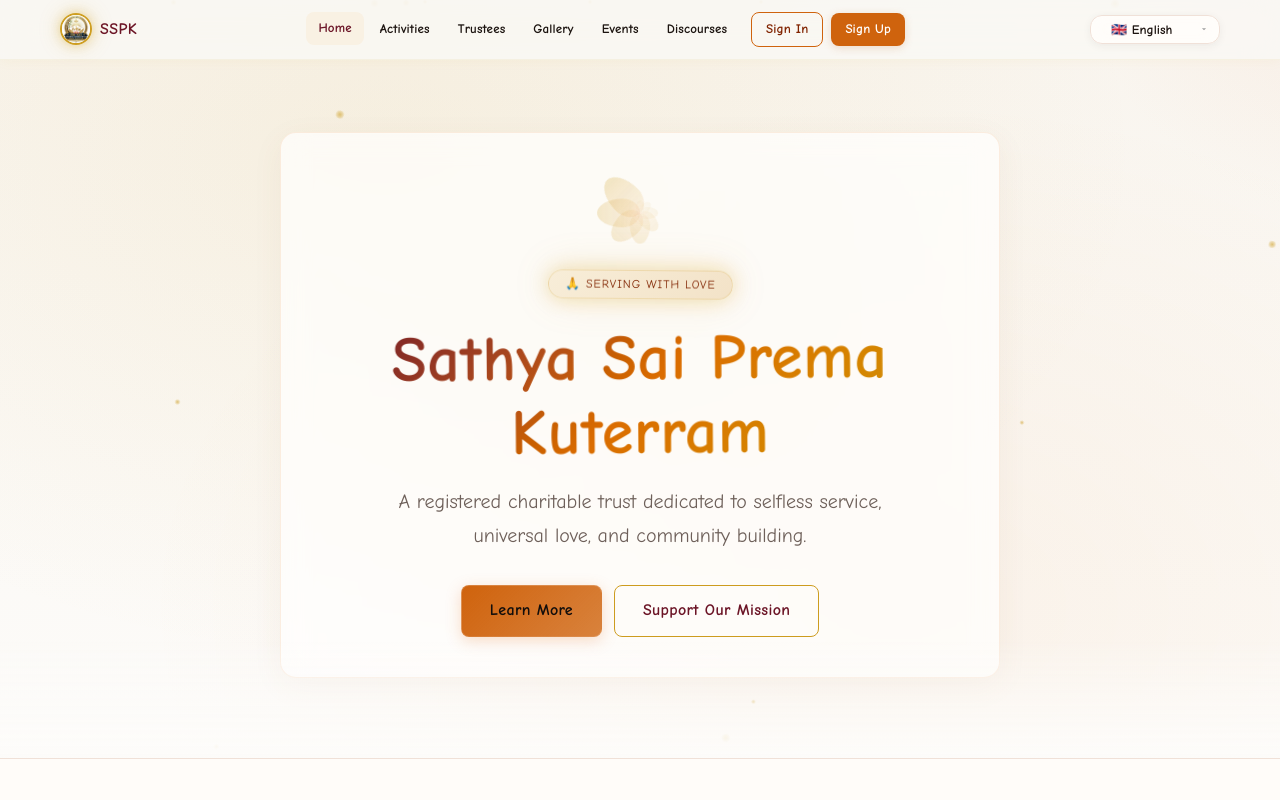
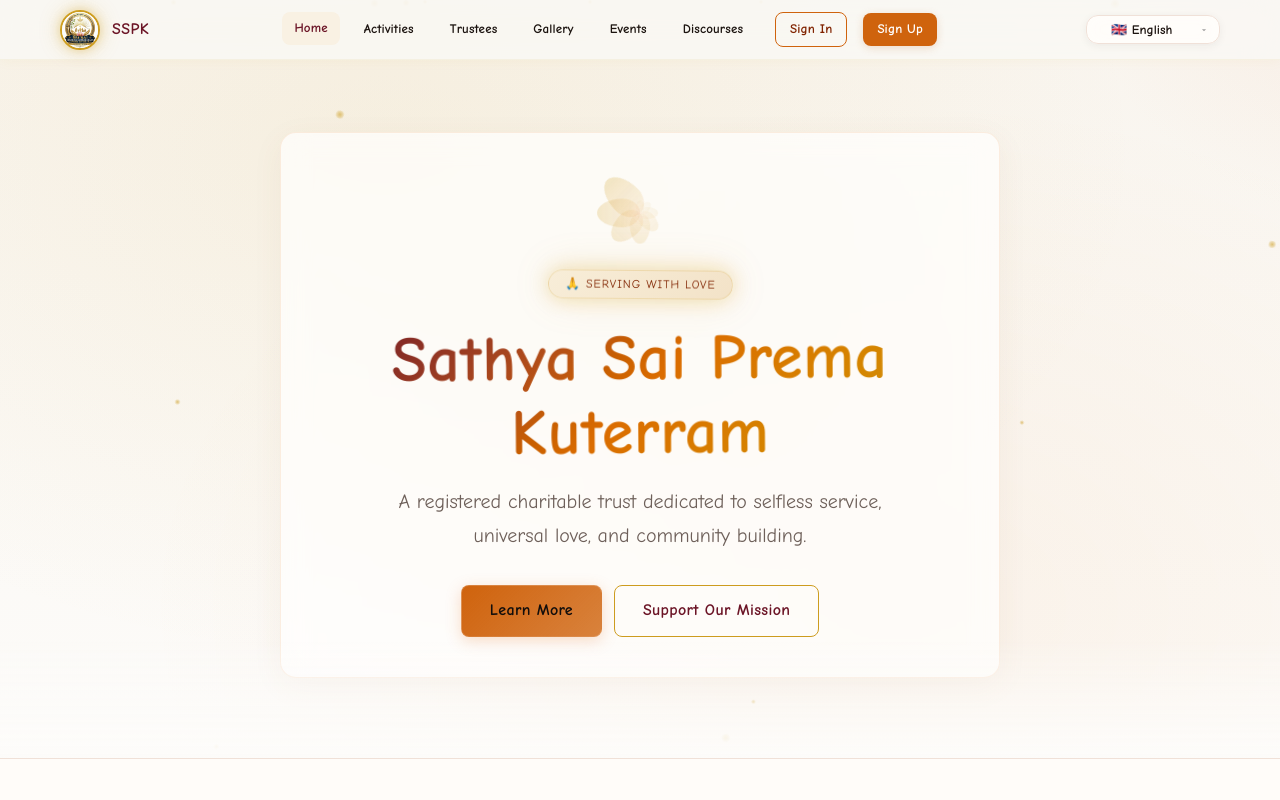
Before and after one commit to Saipremakuteeram-orgin/SSDPK-orgin, a website: page pages/index.html in a window 1280 px wide. Shown: the top 800 px of the page. Drawn offline with Linux system fonts and the light colour scheme; a web font is replaced by a local one.

Commit message:
fix(css): standardize nav-brand gap to 12px, fix nav-links and langSwitcher spacing across all CSS files

```diff
--- a/css/critical.css
+++ b/css/critical.css
@@ -24,7 +24,7 @@
 nav{position:fixed;top:0;left:0;right:0;height:64px;background:oklch(98% 0.005 80 / 0.85);backdrop-filter:blur(16px) saturate(130%);-webkit-backdrop-filter:blur(16px) saturate(130%);border-bottom:1px solid oklch(72% 0.14 85 / 0.08);z-index:100;display:flex;align-items:center;transition:box-shadow .3s}
 nav.scrolled{box-shadow:0 4px 20px oklch(72% 0.14 85 / 0.1)}
 nav .container{display:flex;align-items:center;width:100%}.nav-brand,.nav-toggle{flex:0 0 auto}.nav-links{flex:1;justify-content:center;text-align:center}#langSwitcher{flex:0 0 auto;justify-content:flex-end;text-align:right;margin-left:12px;padding-left:12px}
-.nav-brand{display:flex;align-items:center;gap:10px;font-family:var(--font-sacred);font-size:16px;font-weight:700;color:var(--divine-maroon);letter-spacing:.03em;text-decoration:none;transition:transform .3s}
+.nav-brand{display:flex;align-items:center;gap:12px;font-family:var(--font-sacred);font-size:16px;font-weight:700;color:var(--divine-maroon);letter-spacing:.03em;text-decoration:none;transition:transform .3s}
 .nav-brand:hover{animation:brandBounce .5s ease}
 @keyframes brandBounce{0%,100%{transform:translateY(0)}30%{transform:translateY(-4px)}60%{transform:translateY(-2px)}}
 .nav-logo-img{width:40px;height:40px;border-radius:50%;object-fit:cover;border:2.5px solid var(--divine-gold);box-shadow:0 0 12px oklch(72% 0.14 85 / 0.4);transition:transform .3s,box-shadow .3s}
--- a/css/divine.css
+++ b/css/divine.css
@@ -240,6 +240,9 @@
   box-shadow: 0 1px 12px oklch(72% 0.14 85 / 0.05);
 }
 .nav-brand {
+  display: flex;
+  align-items: center;
+  gap: 12px;
   font-family: var(--font-sacred);
   font-weight: 700;
   letter-spacing: 0.03em;
@@ -272,6 +275,20 @@
   background: oklch(96% 0.02 80);
   color: var(--divine-maroon);
   border-radius: var(--radius-sm);
+}
+.nav-links {
+  display: flex;
+  flex: 1;
+  justify-content: center;
+  text-align: center;
+  gap: 12px;
+}
+#langSwitcher {
+  flex: 0 0 auto;
+  justify-content: flex-end;
+  text-align: right;
+  margin-left: 16px;
+  padding-left: 16px;
 }
 
 /* ── Footer Divine Style ──────────────────────────────────── */
--- a/css/theme.css
+++ b/css/theme.css
@@ -123,23 +123,12 @@
   align-items: center;
   gap: 20px;
 }
-.nav-brand {
-  display: flex;
-  align-items: center;
-  gap: 8px;
-  font-size: 16px;
-  color: #333;
-  text-decoration: none;
-}
-.nav-brand img {
-  width: 32px;
-  height: 32px;
-  border-radius: 50%;
-}
 .nav-links {
   display: flex;
-  gap: 16px;
-  margin-left: auto;
+  flex: 1;
+  justify-content: center;
+  text-align: center;
+  gap: 12px;
 }
 .nav-links a {
   color: #333;
@@ -152,7 +141,11 @@
   background: #e9ecef;
 }
 #langSwitcher {
+  flex: 0 0 auto;
+  justify-content: flex-end;
+  text-align: right;
   margin-left: 16px;
+  padding-left: 16px;
 }
 
 /* ---- Neon Glow Animations ---- */
```
